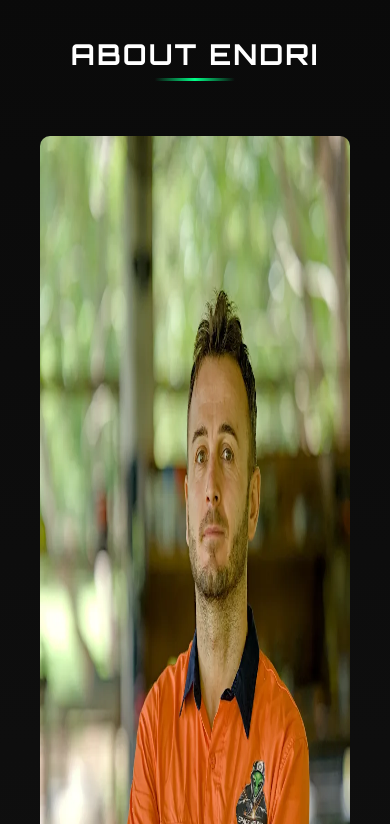
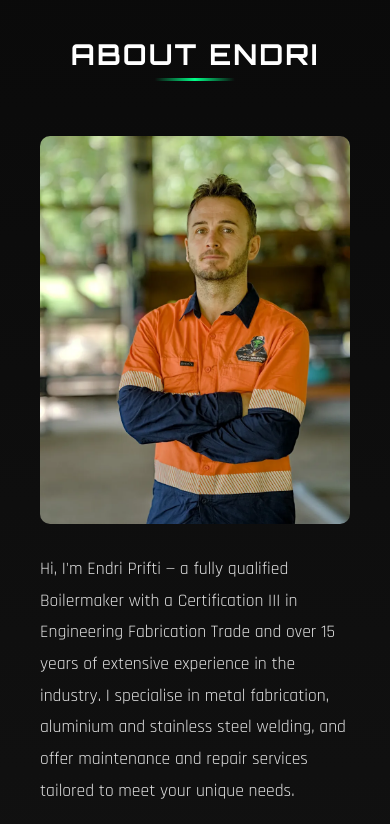
Before and after one commit to Xbjornsen/space-welding, a plain HTML site: page index.html in a window 390 px wide. Shown: the part 5760-6584 px from the top of the page. Drawn offline with nearby package versions, Linux system fonts and the light colour scheme.

Commit message:
fix: stop About portrait being stretched
The width/height attributes added in #19 (900x1351) combined with
width:100% and no height:auto locked the image at 1351px tall at any
width, squashing it horizontally (badly on mobile). Add height:auto and
crop to 4:5 with object-fit so it sits neatly beside the text. Bump the
CSS version so browsers pick up the change.

Co-Authored-By: Claude Opus 5.5 <noreply@anthropic.com>
Claude-Session: https://claude.ai/code/session_015Ww1mVMNe5GnsMfd6ehvBQ

```diff
--- a/index.html
+++ b/index.html
@@ -45,7 +45,7 @@
     <link href="https://fonts.googleapis.com/css2?family=Orbitron:wght@400;700;900&family=Rajdhani:wght@300;400;600;700&display=swap" rel="stylesheet">
 
     <!-- Stylesheet -->
-    <link rel="stylesheet" href="styles.css?v=20261123">
+    <link rel="stylesheet" href="styles.css?v=20261123b">
 
     <!-- Font Awesome -->
     <link rel="stylesheet" href="https://cdnjs.cloudflare.com/ajax/libs/font-awesome/6.4.0/css/all.min.css">
--- a/styles.css
+++ b/styles.css
@@ -437,7 +437,12 @@ a:hover {
 }
 
 .about-image img {
+    display: block;
     width: 100%;
+    height: auto; /* keep the photo's real proportions (the HTML width/height attrs otherwise force 1351px tall) */
+    aspect-ratio: 4 / 5;
+    object-fit: cover;
+    object-position: center 20%; /* keep Endri's face in frame when cropped */
     border-radius: 10px;
 }
 
```
